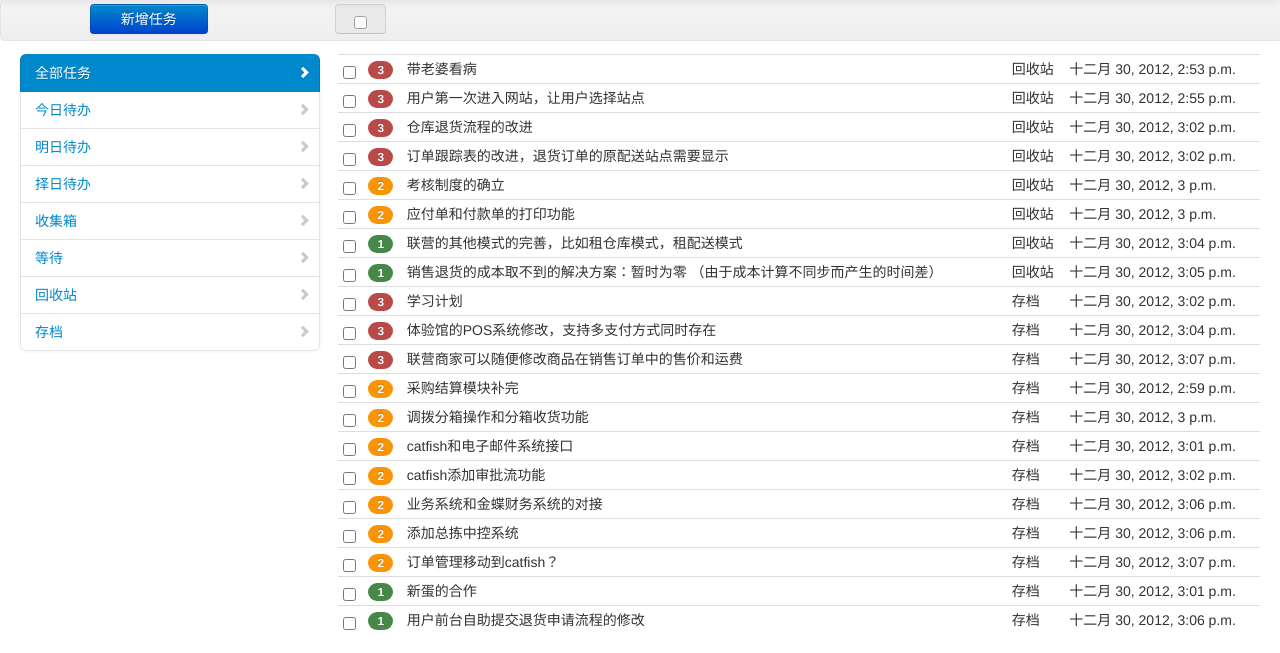
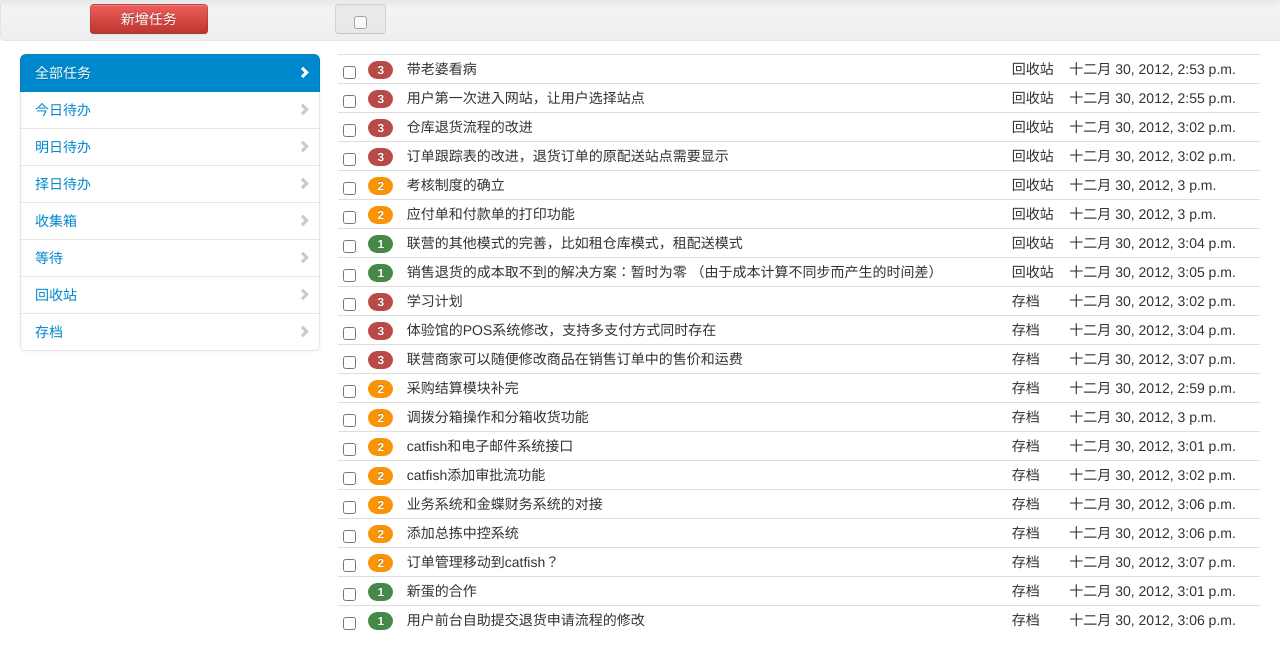
Before and after one commit to liuli195/django-test, a Django app: page /etask/ in a window 1280 px wide. Shown: the part 41-694 px from the top of the page. Run offline with Django 3.2, Linux system fonts and the light colour scheme; data comes from the database, SQL or seed files in the repository; parts of the project's set-up code (start-up, migrations or seed data) failed here and were passed over; some libraries are stand-ins or nearby versions.

Commit message:
0146-home

```diff
--- a/mydjango/templates/home/navbar-top.html
+++ b/mydjango/templates/home/navbar-top.html
@@ -25,14 +25,16 @@
 {% block subnav %}
   	  <div class="row-fluid">
   	  	<div class="span3 horizontal-center vertical-center">
-        <button name="add" class="btn btn-primary myaddbutton">新增任务</button>
+        <button name="add" class="btn btn-danger myaddbutton">新增任务</button>
         </div>
         <div class="span9 vertical-center">
   			<a class="btn disabled mybutton"><input type="checkbox" id='all'/></a>
   			{% block btngroup %}
   			<span id="btn-hide" style="display: none;">
-  			{for button in button_list}
-  			<input type="submit" name="fulfill" value="完成" class="btn mybutton" />
+
+  			{% for button in button_list %}
+
+  			<button name="fulfill" class="btn mybutton">完成</button>
 
   			<div class="btn-group">
   			<button name="move" class="btn dropdown-toggle mybutton" data-toggle="dropdown" />
@@ -47,6 +49,8 @@
   			</div>
 
   			<input type="submit" name="delete" value="删除" class="btn mybutton" />
+  			{% endfor %}
+
   			</span>
   			{% endblock %}
     	</div>
```
Also changed, not shown: 2 other files.
